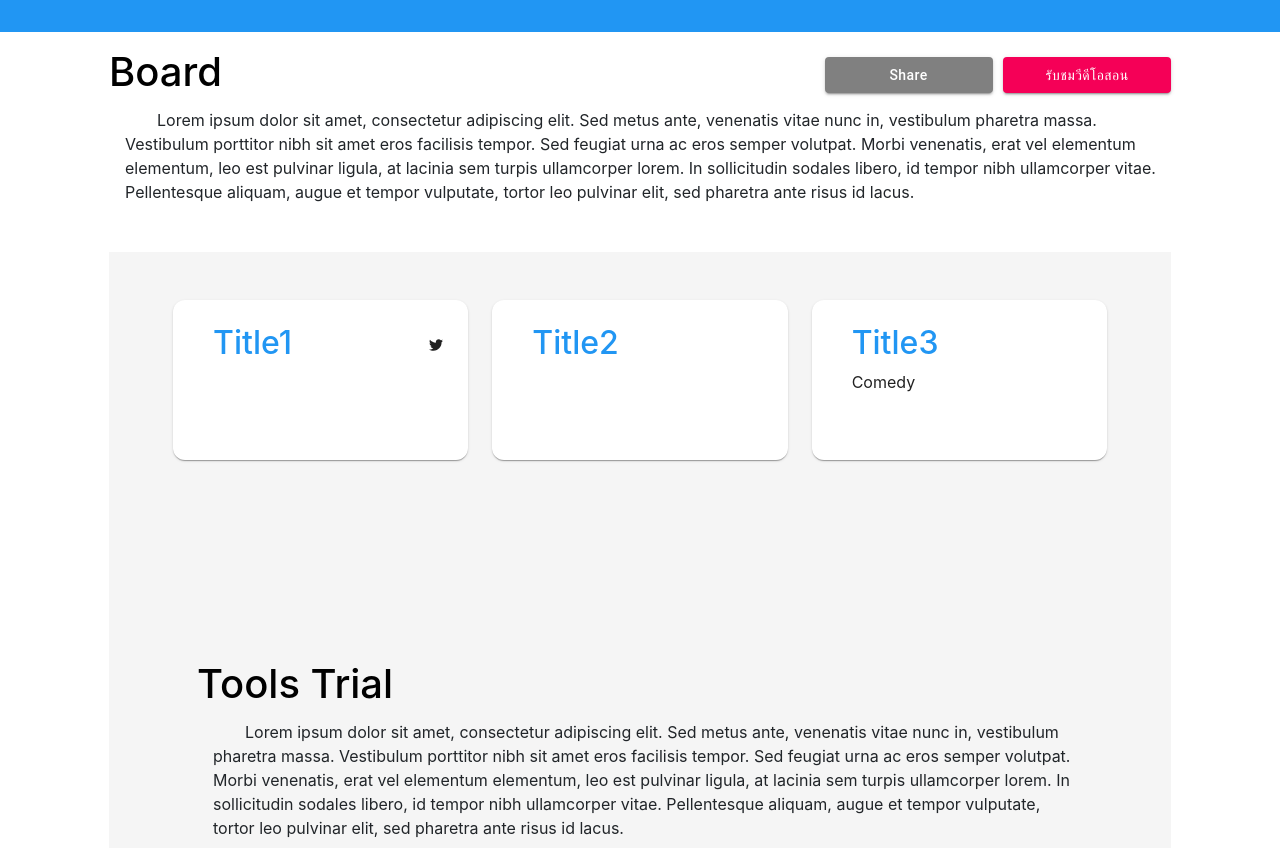
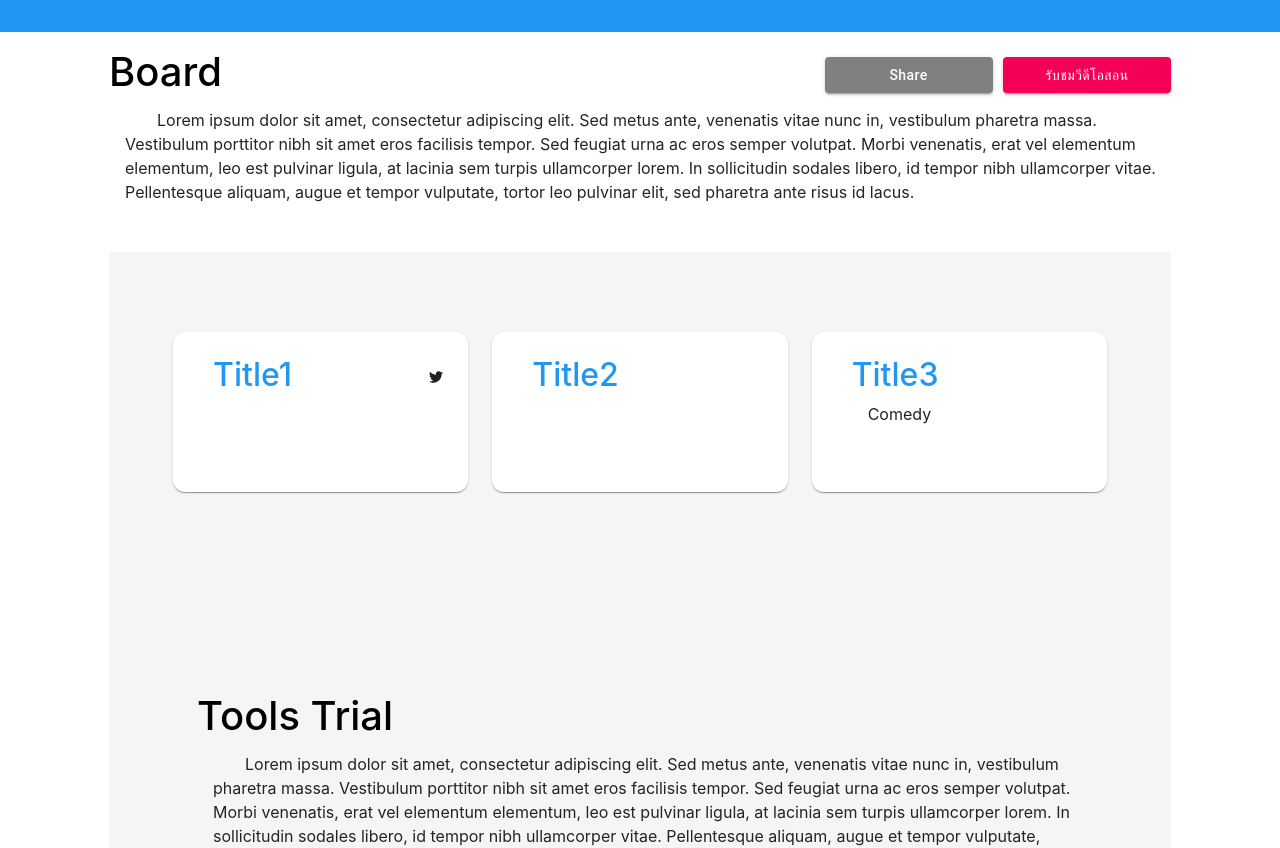
Before and after one commit to herorshi/story-bow-UI, a React (Create React App) app: page / in a window 1280 px wide. Shown: the top 848 px of the page. Built offline with nearby package versions, Linux system fonts and the light colour scheme.

Commit message:
return baord padding

```diff
--- a/src/App.css
+++ b/src/App.css
@@ -2,6 +2,7 @@
   --color-text: black;
   --color-background: lightgray;
   --primary: #2196f3;
+  --placeholdertxt: #d0e4f6;
 }
 .primary {
   color: var(--primary);
@@ -12,7 +13,7 @@
 }
 
 .board {
-  padding: 0 2em 2em 2em;
+  padding: 2em;
   background-color: #f5f5f5;
   margin-top: 2em;
 }
@@ -47,8 +48,9 @@ h1 {
 
 .cardtext {
   overflow: auto;
+  word-break: break-all;
   word-wrap: break-word;
-  padding-left: 2em;
+  padding-left: 3em;
 }
 .flexend {
   display: flex;
@@ -63,3 +65,10 @@ focusborder {
 focusborder:hover {
   border: 2px solid var(--primary);
 }
+
+.nopaddRight {
+  padding-right: 0;
+}
+.placeholdertxt {
+  color: var(--placeholdertxt);
+}
```
